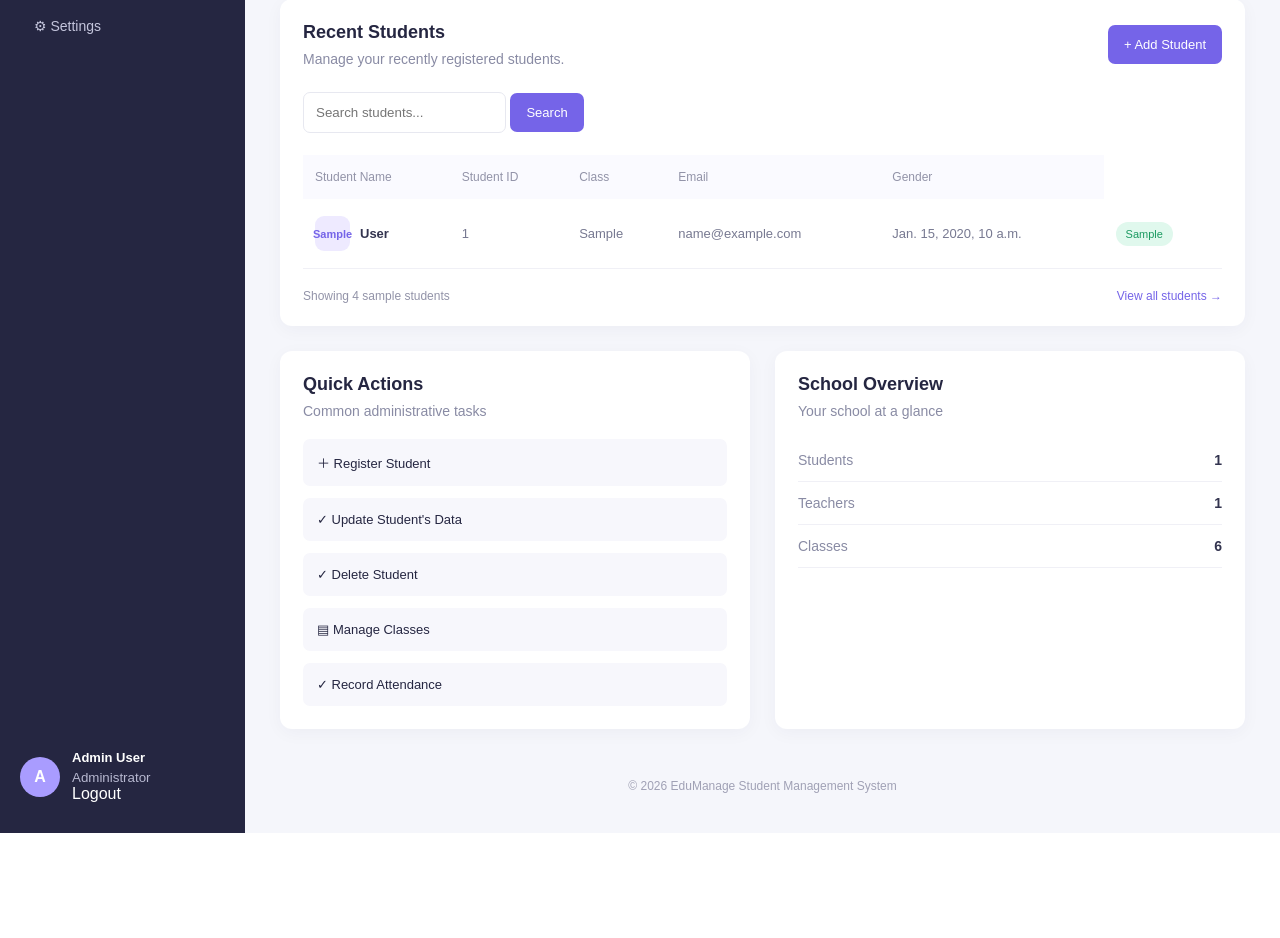
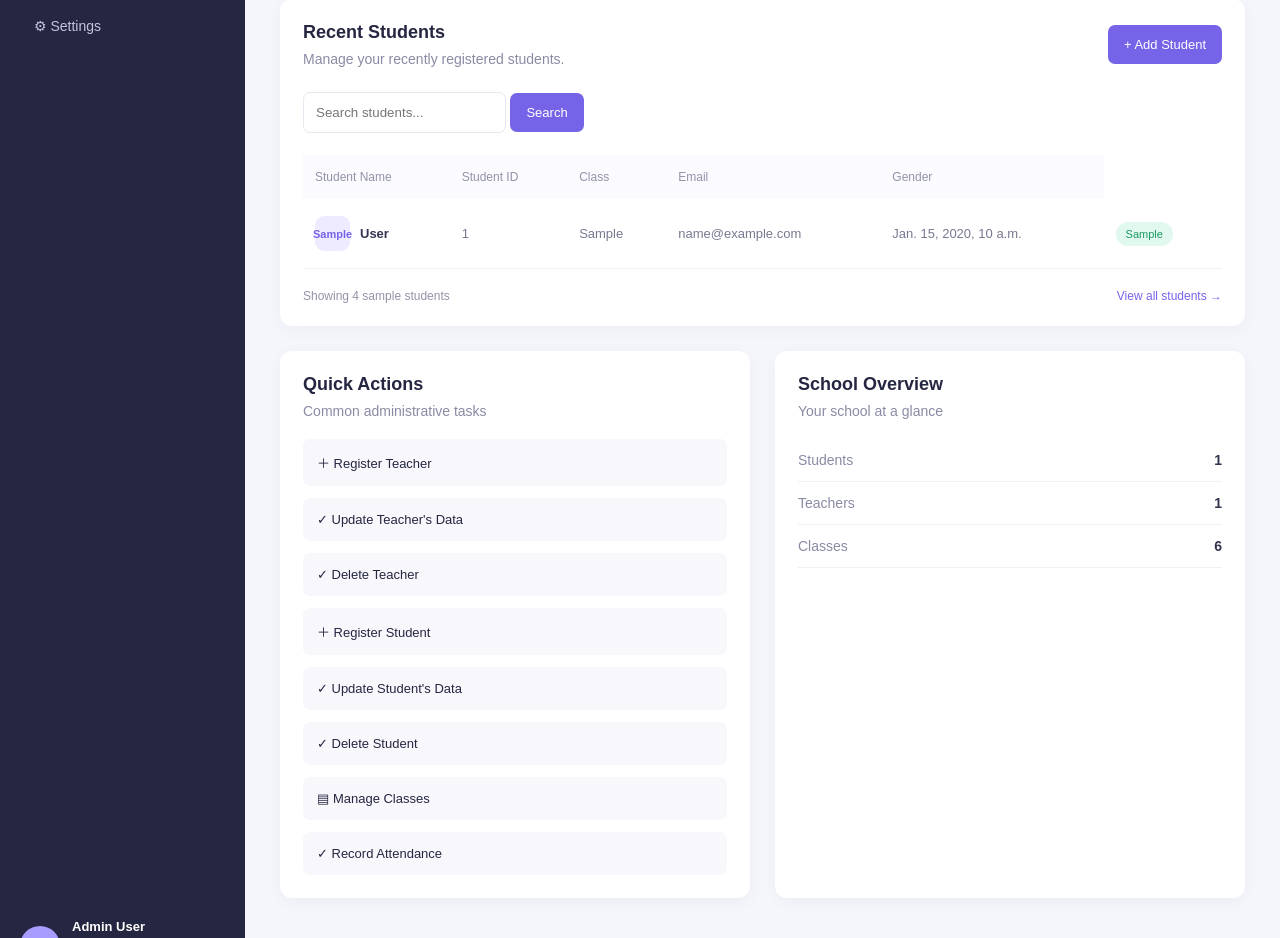
Before and after one commit to KENTECH-001/Student-Management, a Django app: page /dashboard in a window 1280 px wide. Shown: the part 344-1282 px from the top of the page. Before the commit the page ends 1177 px from the top, so only its background shows below. Run offline with Django 5.2, Linux system fonts and the light colour scheme; a user stored in the database is signed in; tables that the repository leaves empty hold one stand-in row (values such as "Sample post").

Commit message:
making changes for the teacher

```diff
--- a/myapp/models.py
+++ b/myapp/models.py
@@ -1,9 +1,16 @@
 from django.db import models
+from django.contrib.auth.models import User
 
 # Create your models here.
+
 class Teacher(models.Model):
-    username = models.CharField(max_length=100)
-    email = models.EmailField(max_length=100)
+    user= models.OneToOneField(
+        User,
+        on_delete=models.CASCADE,
+        related_name='teacher',
+        null=True,
+        blank=True
+    )
 
     class Meta:
         db_table= 'myapp_teacher'
--- a/myapp/urls.py
+++ b/myapp/urls.py
@@ -2,7 +2,7 @@ from django.urls import path
 from . import views
 urlpatterns = [
     path('', views.index, name='index'),
-    path('register', views.register, name='register'),
+    path('register_teacher', views.register_teacher, name='register_teacher'),
     path('login', views.login, name='login'),
     path('dashboard', views.dashboard, name='dashboard'),
     path('logout', views.logout, name='logout'),
--- a/myapp/views.py
+++ b/myapp/views.py
@@ -2,7 +2,7 @@ from django.shortcuts import render
 from django.contrib.auth.models import User
 from django.shortcuts import redirect, render
 from django.contrib import messages, auth
-from django.contrib.auth.decorators import login_required
+from django.contrib.auth.decorators import login_required, user_passes_test
 from .models import Student, Teacher, Student_attendance
 from django.views.decorators.cache import never_cache
 from rest_framework.decorators import api_view, permission_classes
@@ -10,35 +10,95 @@ from .serializers import StudentSerializer
 from rest_framework.response import Response
 from rest_framework import status
 from rest_framework.permissions import IsAuthenticated
+from django.db import transaction
 
 # Create your views here.
 def index(request):
     return render(request, 'index.html')
 
+def admin_registration(request):
+    if request.method == 'POST':
+        username = request.POST.get('username')
+        password = request.POST.get('password')
+        confirm_password = request.POST.get('confirm_password')
 
-def register(request):
+        if User.objects.filter(is_superuser=True).exists():
+            messages.error(request, 'The Admin is already created. Login instead.')
+            return redirect('login')
+
+        if password != confirm_password:
+            messages.error(request, 'Passwords do not match!')
+            return redirect('admin_registration')
+
+        user = User.objects.create_superuser(
+            username=username,
+            password=password
+        )
+
+        messages.success(request, 'Admin account created successfully!')
+        return redirect('login')
+
+    return render(request, 'admin_registration.html')
+
+
+def is_admin(user):
+    return user.is_authenticated and user.is_superuser
+
+
+@login_required
+@user_passes_test(is_admin)
+def register_teacher(request):
     if request.method == 'POST':
         username = request.POST.get('username')
         email = request.POST.get('email')
         password = request.POST.get('password')
         confirm_password = request.POST.get('confirm_password')
-        if password == confirm_password:
-            if User.objects.filter(username=username).exists():
-                messages.error(request, 'Username Already Exists!')
-                return redirect('register')
-            if User.objects.filter(email=email).exists():
-                messages.error(request, 'Email Already Exists!')
-                return redirect('register')
-            else:
-                user = User.objects.create_user(username=username, email=email, password=password)
-                user.save()
-                Teacher.objects.create(username=username, email=email)
-                messages.success(request, 'You Have Successfully Registered')
+
+        if password != confirm_password:
+            messages.error(request, 'The Password Does Not Match!')
+            return redirect('register_teacher')
+
+        if User.objects.filter(username=username).exists():
+            messages.error(request, 'Username Already Exists!')
+            return redirect('register_teacher')
+
+        if User.objects.filter(email=email).exists():
+            messages.error(request, 'Email Already Exists!')
+            return redirect('register_teacher')
+        else:
+            with transaction.atomic():
+                user = User.objects.create_user(
+                username=username,
+                email=email,
+                password=password
+                )
+                Teacher.objects.create(
+                user=user
+                )
+
+                messages.success(request, 'Teacher Successfully Registered!')
                 return redirect('login')
-        else:
-            messages.error(request, 'The Password Does Not Match!')
-            return redirect('register')
-    return render(request, 'register.html')
+
+    return render(request, 'register_teacher.html')
+
+
+def new_student(request):
+    if request.method == 'POST':
+        student_ID = request.POST.get('student_ID')
+        student_firstName = request.POST.get('student_firstName')
+        student_surname = request.POST.get('student_surname')
+        student_middleName = request.POST.get('student_middleName')
+        student_email = request.POST.get('student_email')
+        student_class = request.POST.get('student_class')
+        student_gender = request.POST.get('student_gender')
+        student = Student(student_id = student_ID, firstName = student_firstName, surname = student_surname, middleName = student_middleName, email = student_email, studentClass = student_class, gender = student_gender )
+        student.save()
+        messages.success(request, 'You Have Successfully Added The Student')
+        return redirect('dashboard')
+    return render(request, 'new_student.html')
+
+
+
 
 def login(request):
     if request.method == 'POST':
@@ -58,20 +118,6 @@ def logout(request):
     messages.success(request, 'You Have Successfully Logged Out!')
     return render(request, 'index.html')
 
-def new_student(request):
-    if request.method == 'POST':
-        student_ID = request.POST.get('student_ID')
-        student_firstName = request.POST.get('student_firstName')
-        student_surname = request.POST.get('student_surname')
-        student_middleName = request.POST.get('student_middleName')
-        student_email = request.POST.get('student_email')
-        student_class = request.POST.get('student_class')
-        student_gender = request.POST.get('student_gender')
-        student = Student(student_id = student_ID, firstName = student_firstName, surname = student_surname, middleName = student_middleName, email = student_email, studentClass = student_class, gender = student_gender )
-        student.save()
-        messages.success(request, 'You Have Successfully Added The Student')
-        return redirect('dashboard')
-    return render(request, 'new_student.html')
 
 @never_cache
 @login_required(login_url='login')
--- a/templates/dashboard.html
+++ b/templates/dashboard.html
@@ -158,6 +158,10 @@
                     <p class="muted">Common administrative tasks</p>
 
                     <div class="quick-actions">
+                        <a href="{% url 'register_teacher' %}">＋ Register Teacher</a>
+                        <a href="{% url 'update_student' %}">✓ Update Teacher's Data</a>
+                        <a href="{% url 'delete_student' %}">✓ Delete Teacher</a>
+
                         <a href="{% url 'new_student' %}">＋ Register Student</a>
                         <a href="{% url 'update_student' %}">✓ Update Student's Data</a>
                         <a href="{% url 'delete_student' %}">✓ Delete Student</a>
--- a/templates/register.html
+++ b/templates/register_teacher.html
@@ -1,7 +1,7 @@
 {% load static %}
-<link rel="stylesheet" href="{% static 'register.css' %}">
+<link rel="stylesheet" href="{% static 'register_teacher.css' %}">
 <h1>
-    Register Now
+    Register A New Teacher
 </h1>
 {% for message in messages %}
 <h2>
@@ -9,7 +9,7 @@
 </h2>
 {% endfor %}
 
-<form action="register" method="POST">
+<form action="register_teacher" method="POST">
     {% csrf_token %}
     <p>
         Username
```
Also changed, not shown: myapp/migrations/0006_remove_teacher_email_remove_teacher_username_and_more.py (added), static/register_teacher.css (renamed from static/register.css).
